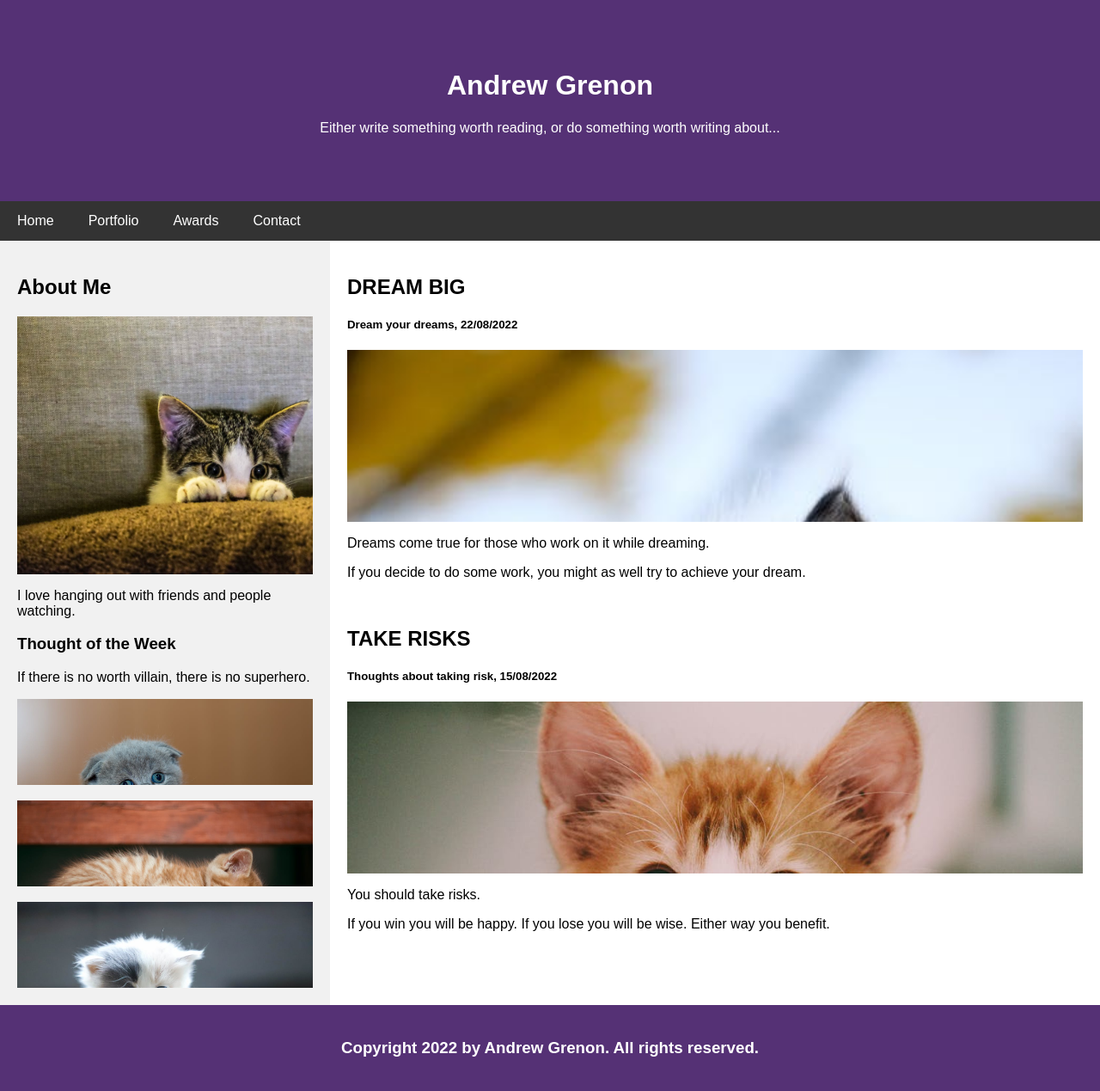
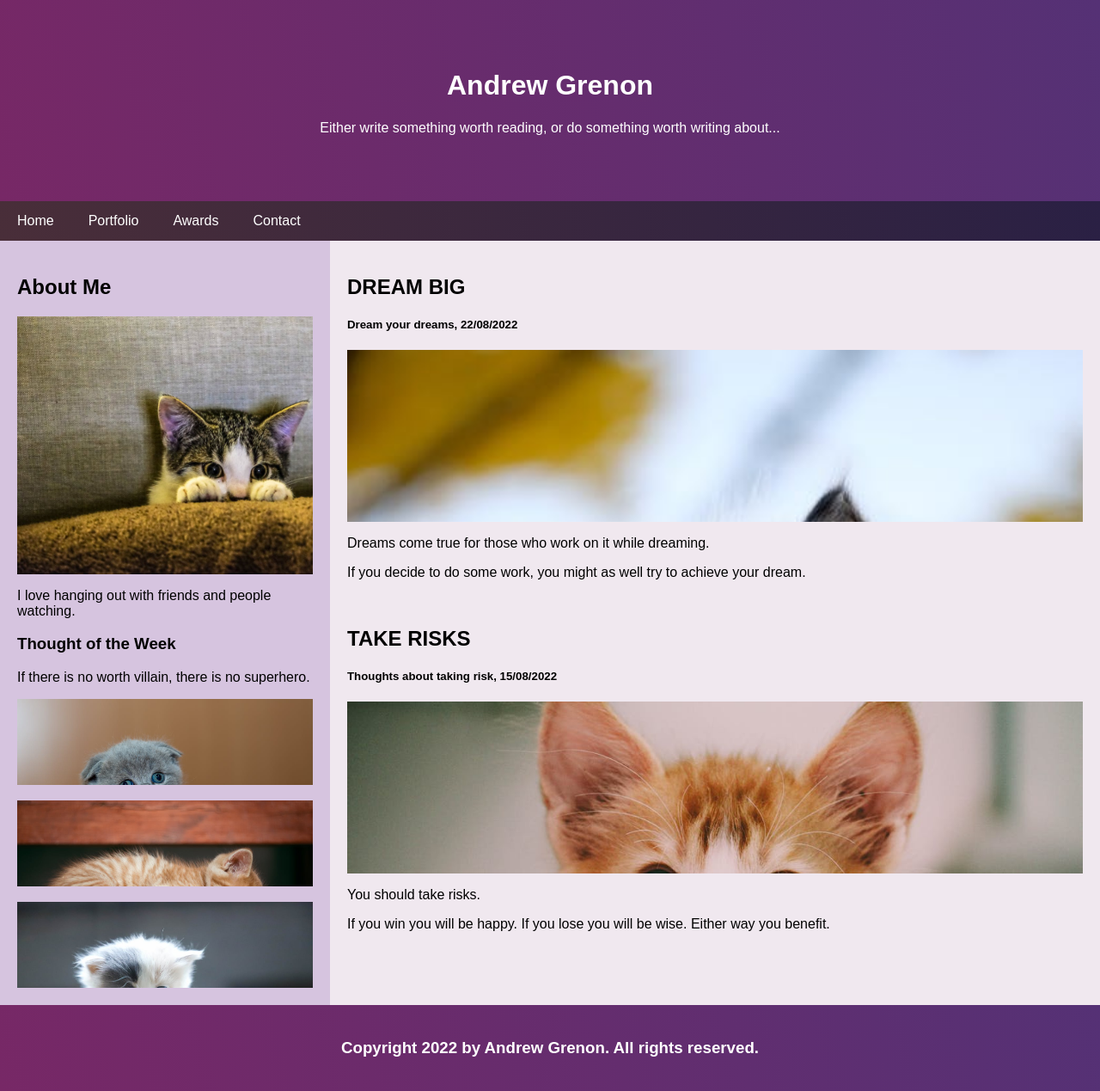
Before and after one commit to ThreeClubs/Mini-Mission, a plain HTML site: page index.html in a window 1280 px wide. Shown: the whole page at 86% size. Drawn offline with Linux system fonts and the light colour scheme.

Commit message:
Bgrnd css

```diff
--- a/mini.css
+++ b/mini.css
@@ -22,15 +22,15 @@ body {
 .header {
     padding: 60px;
     text-align: center;
-    background: #553175;
-    color: #ffffff;
+    background: linear-gradient(75deg, #772866, #553175);
+    color: white;
 }
 
 /* Style nav bar as flexbox */
 
 .navbar {
     display: flex;
-    background-color: #333;
+   background: linear-gradient(75deg, #492e39, #2a2044);
 }
 /* Style nav bar links */
 
@@ -72,14 +72,14 @@ body {
 
 .left {
     flex-basis: 30%;
-    background-color: #f1f1f1;
+    background-color: #d6c4df;
     padding: 20px;
 }
 
 /* right column */
 .right {
   flex-basis: 70%;
-  background-color: #ffffff;
+  background-color: #f0e8ef;
   padding: 20px;
 }
 
@@ -119,7 +119,7 @@ body {
 .footer {
     padding: 20px;
     text-align: center;
-    background: #553175;
+       background: linear-gradient(75deg, #772866, #553175);
     color: white;
 }
 
```
